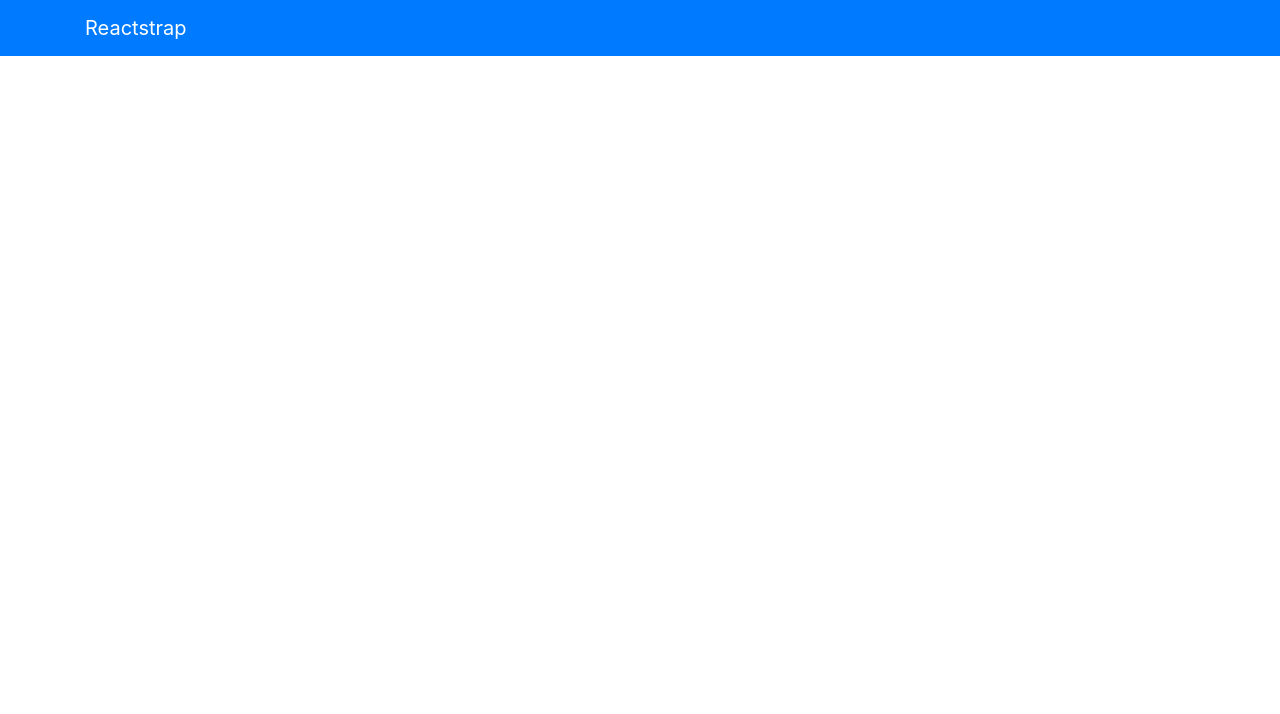
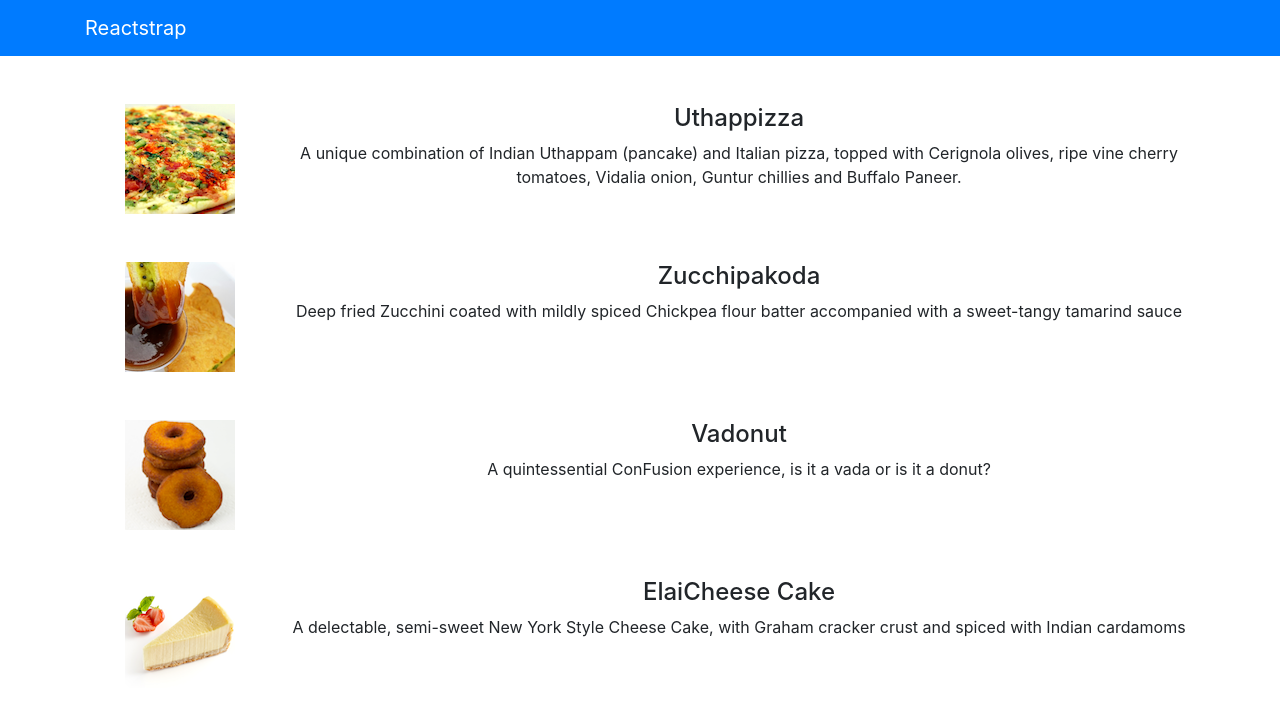
Before and after one commit to Takhine/coursera-react-course, a React (Create React App) app: page / in a window 1280 px wide. Shown: the top 714 px of the page. Built offline with nearby package versions, Linux system fonts and the light colour scheme.

Commit message:
Menu structure

```diff
--- a/src/App.js
+++ b/src/App.js
@@ -2,7 +2,7 @@
 import logo from './logo.svg';
 import {Navbar, NavbarBrand} from 'reactstrap';
 import './App.css';
-
+import Menu from './components/MenuComponent';
 function App() {
   return (
     <div className="App">
@@ -11,6 +11,7 @@
           <NavbarBrand href="/">Reactstrap</NavbarBrand>
         </div>
       </Navbar>
+      <Menu />
     </div>
   );
 }
--- a/src/components/MenuComponent.js
+++ b/src/components/MenuComponent.js
@@ -1,12 +1,73 @@
 import React,{Component} from 'react';
-
+import {Media} from 'reactstrap';
 class Menu extends Component{
 	constructor(props){
 		super(props);
+		this.state={
+			dishes: [
+				{
+				  id:0,
+				  name:'Uthappizza',
+				  image: 'assets/images/uthappizza.png',
+				  category: 'mains',
+                  label:'Hot',
+                  price:'4.99',
+                  description:'A unique combination of Indian Uthappam (pancake) and Italian pizza, topped with Cerignola olives, ripe vine cherry tomatoes, Vidalia onion, Guntur chillies and Buffalo Paneer.'                        },
+               {
+                  id: 1,
+                  name:'Zucchipakoda',
+                  image: 'assets/images/zucchipakoda.png',
+                  category: 'appetizer',
+                  label:'',
+                  price:'1.99',
+                  description:'Deep fried Zucchini coated with mildly spiced Chickpea flour batter accompanied with a sweet-tangy tamarind sauce'                        },
+               {
+                  id: 2,
+                  name:'Vadonut',
+                  image: 'assets/images/vadonut.png',
+                  category: 'appetizer',
+                  label:'New',
+                  price:'1.99',
+                  description:'A quintessential ConFusion experience, is it a vada or is it a donut?'                        },
+               {
+                  id: 3,
+                  name:'ElaiCheese Cake',
+                  image: 'assets/images/elaicheesecake.png',
+                  category: 'dessert',
+                  label:'',
+                  price:'2.99',
+                  description:'A delectable, semi-sweet New York Style Cheese Cake, with Graham cracker crust and spiced with Indian cardamoms'                        }
+			]
+		}
 	}
 	render(){
+		const menu=this.state.dishes.map((dish)=>{
+			return(
+				<div
+					key={dish.id}
+					className="col-12 mt-5"
+				>
+					<Media tag="li">
+						<Media left middle>
+							<Media object src={dish.image} alt={dish.name}/>
+						</Media>
+						<Media body className="ml-5">
+						 <Media heading>{dish.name}</Media>
+						 <p>{dish.description}</p>
+						</Media>
+					</Media>
+				</div>
+				);
+		});
 		return(
+			<div className="container">
+				<div className="row">
+					<Media list>
+						{menu}
+					</Media>
+				</div>
 
+			</div>
 		);
 	}
 }
```
